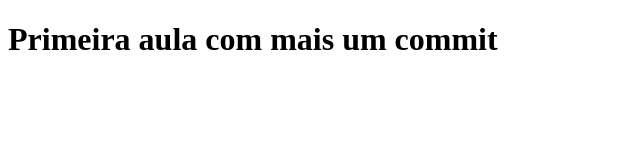
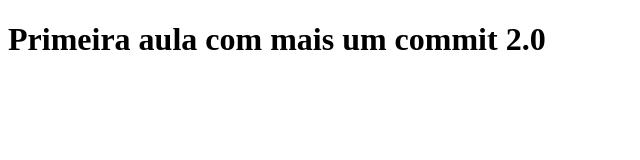
Before and after one commit to FranciscoNunes444/aula1, a plain HTML site: page newpast/index.html in a window 1280 px wide. Shown: the full height of the page, 0-640 px from the left. Drawn offline with Linux system fonts and the light colour scheme.

Commit message:
Adicionando commits

```diff
--- a/newpast/index.html
+++ b/newpast/index.html
@@ -9,7 +9,7 @@
 </head>
 
 <body>
-    <h1> Primeira aula com mais um commit</h1>
+    <h1> Primeira aula com mais um commit 2.0</h1>
 </body>
 
 </html>
```
